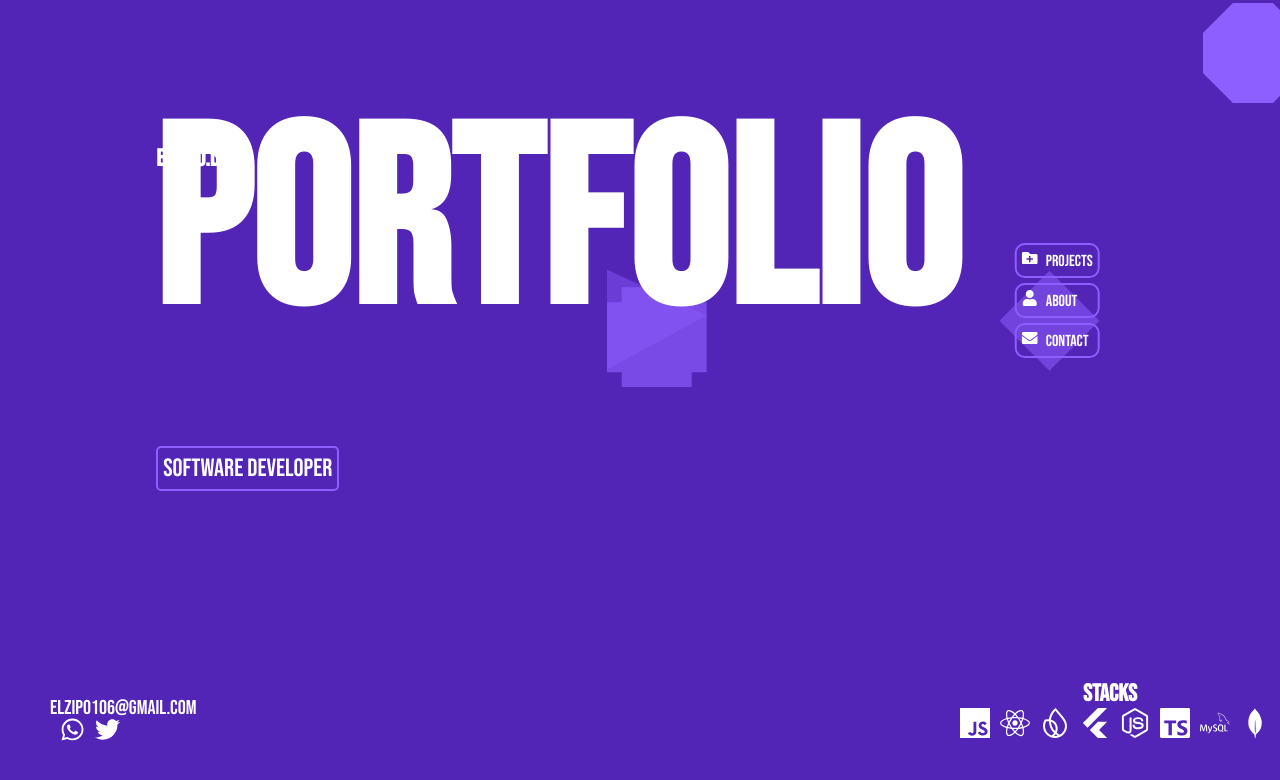
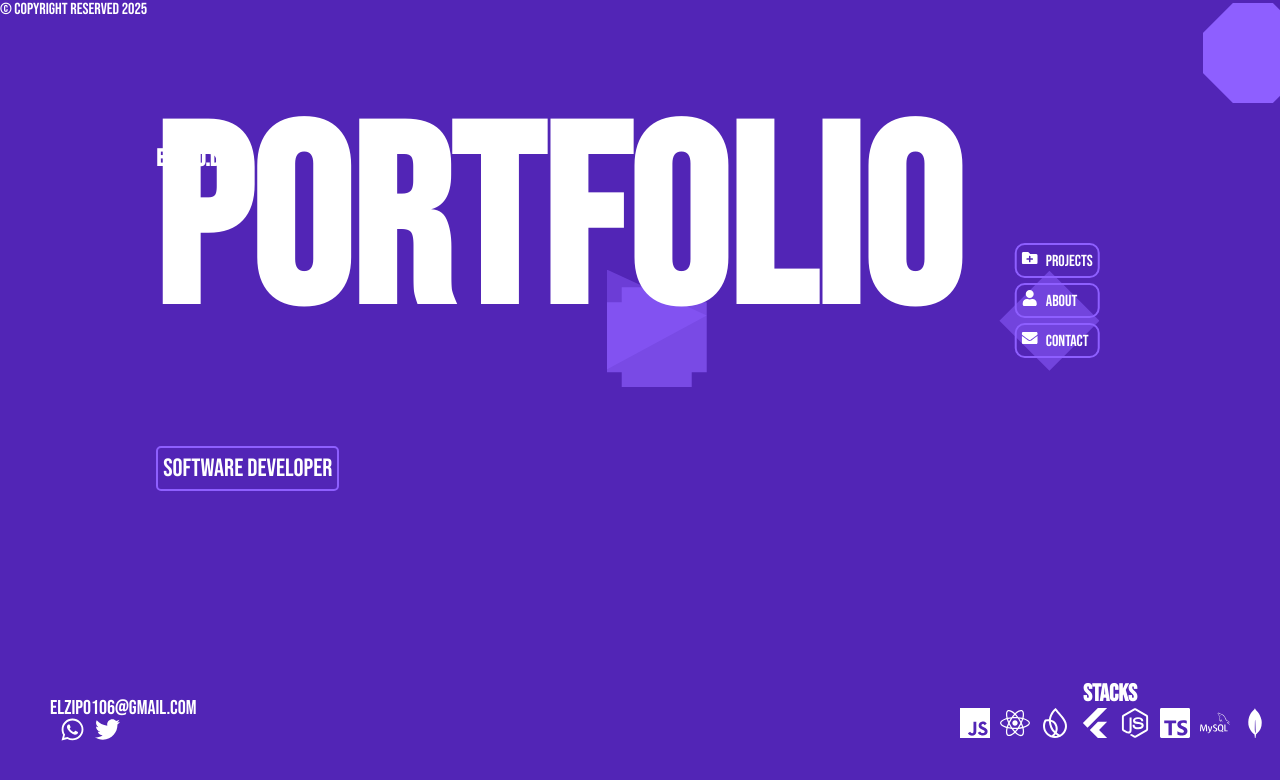
Before and after one commit to Chukwudebere-ferd/ELZIPO, a React (Vite) app in the folder Elzipo/: page / in a window 1280 px wide. Shown: the top 780 px of the page. Built offline with nearby package versions, Linux system fonts and the light colour scheme.

Commit message:
updated hero.jsx

```diff
--- a/Elzipo/src/components/hero.jsx
+++ b/Elzipo/src/components/hero.jsx
@@ -13,7 +13,8 @@ const Hero = () => {
         <p>Elzipo106@gmail.com</p>
       </div>
 
-
+      <footer>&copy; copyright reserved {new Date().getFullYear()}
+      </footer>
     </>
   )
 }
```
